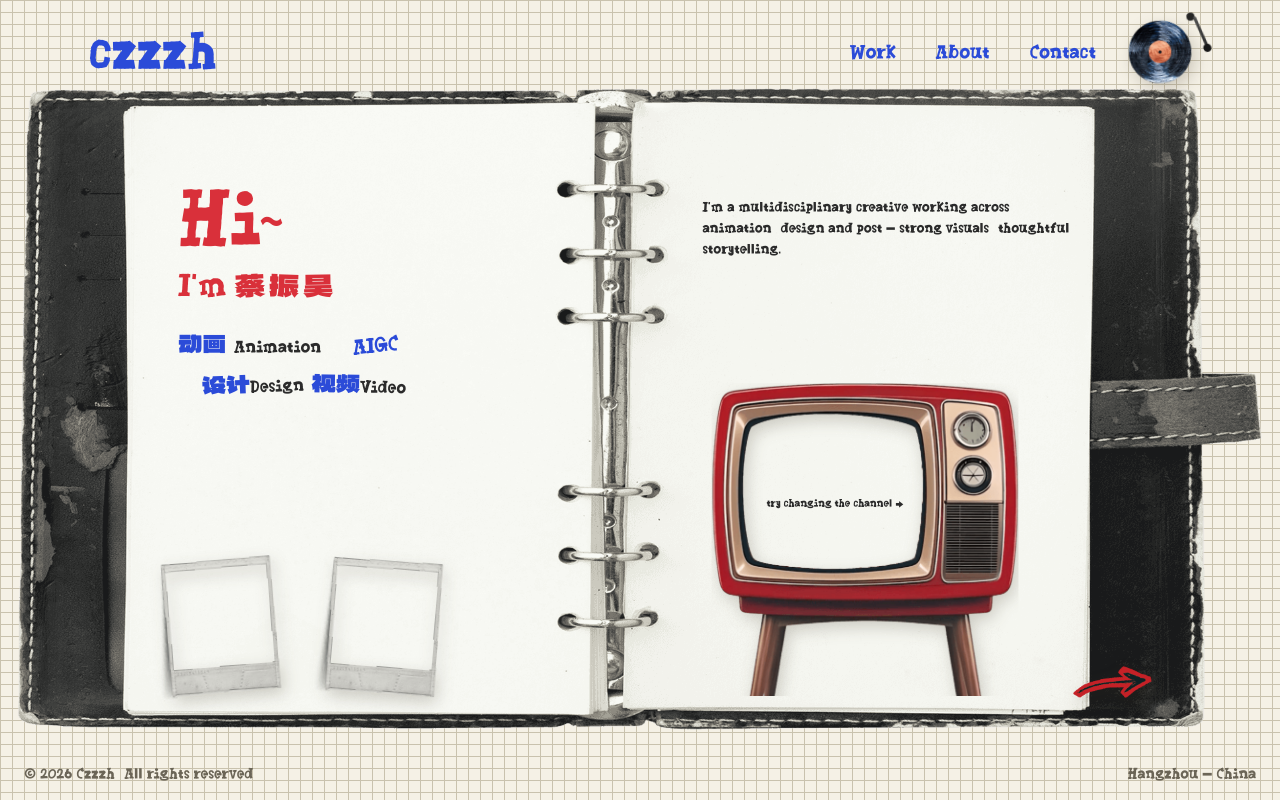
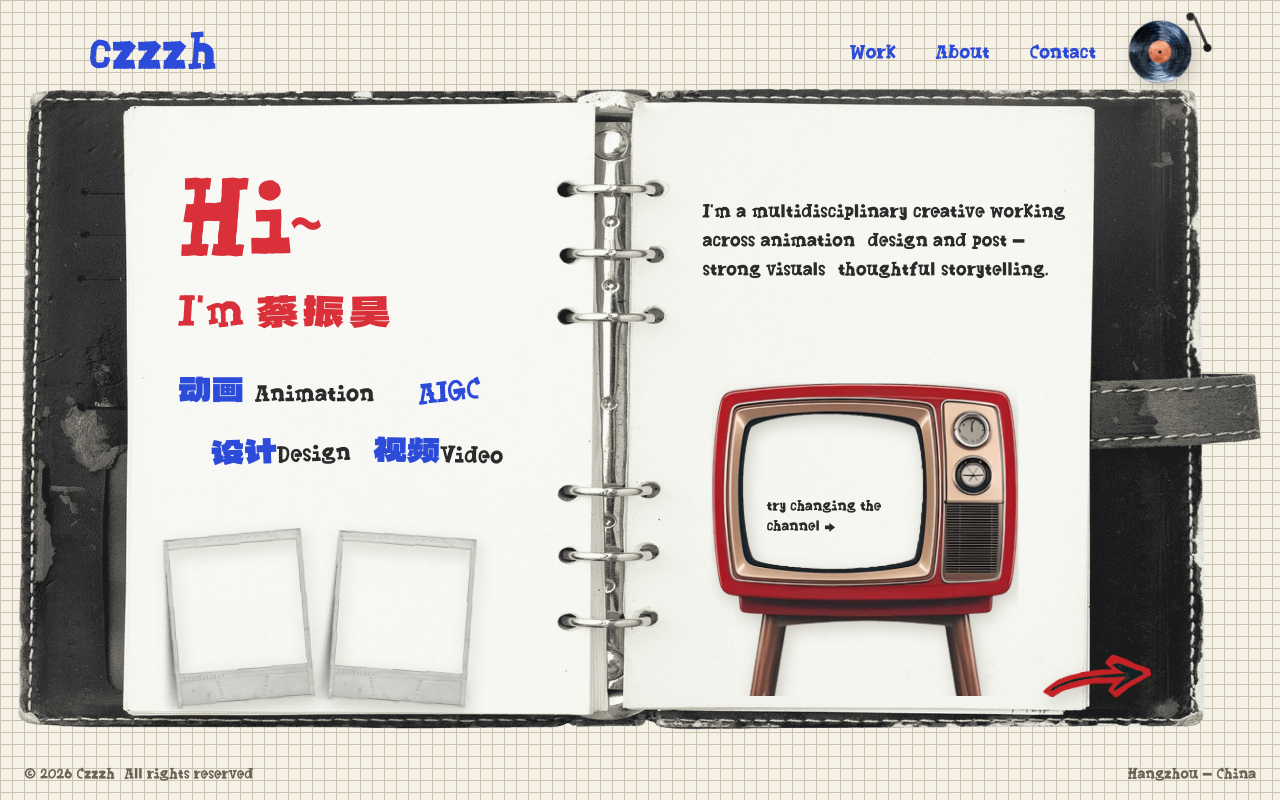
Before and after one commit to MonsterNB1/czzzh-work, a Next.js app: page / in a window 1280 px wide. Built offline with nearby package versions, Linux system fonts and the light colour scheme; a web font is replaced by a local one.

Commit message:
自适应：详情页便签挂回电视机身，首页尺寸按书本宽等比缩放，tabs 随书本缩放

```diff
--- a/src/app/globals.css
+++ b/src/app/globals.css
@@ -147,8 +147,8 @@ body {
 }
 .tab-card {
   position: relative;
-  width: 64px;
-  height: 104px;
+  width: calc(0.0704 * var(--wb, 909px));
+  height: calc(0.1144 * var(--wb, 909px));
   background: linear-gradient(180deg, #eeeade 0%, #ded9cb 100%);
   border-radius: 4px 4px 0 0;
   display: flex;
--- a/src/app/page.tsx
+++ b/src/app/page.tsx
@@ -1,12 +1,23 @@
 "use client";
 
 import Link from "next/link";
+
+// every size below is expressed as a fraction of the book width (--wb),
+// so the whole spread scales as one piece on any window.
+const px = (k: number) => `calc(${k} * var(--wb))`;
 
 export default function Home() {
   return (
     <div className="grid-bg relative min-h-screen w-full overflow-hidden flex items-start justify-center px-4 pt-24 pb-8">
       {/* the open two-page spread — bigger, lifted up */}
-      <div className="relative w-full max-w-7xl -mt-2">
+      <div
+        className="relative w-full max-w-7xl -mt-2"
+        style={
+          {
+            "--wb": "min(calc(100vw - 32px), 1280px)",
+          } as React.CSSProperties
+        }
+      >
         <img
           src="/assets/scrapbook/notebook-open.png"
           alt=""
@@ -16,11 +27,17 @@ export default function Home() {
 
         {/* ===== LEFT PAGE ===== */}
         {/* big "Hi, I'm" + smaller name, left aligned */}
-        <div className="absolute" style={{ left: "13%", top: "15%" }}>
-          <p className="hand text-5xl sm:text-7xl font-bold text-marker leading-none">
+        <div className="absolute" style={{ left: "13%", top: "13%" }}>
+          <p
+            className="hand font-bold text-marker leading-none"
+            style={{ fontSize: px(0.0792) }}
+          >
             Hi<span className="text-[0.3em] align-middle -mt-2 inline-block">～</span>
           </p>
-          <h1 className="hand text-2xl sm:text-3xl font-bold text-marker mt-3">
+          <h1
+            className="hand font-bold text-marker leading-[1.2]"
+            style={{ fontSize: px(0.033), marginTop: px(0.0132) }}
+          >
             I&apos;m{" "}
             <span className="tracking-[0.12em] inline-flex">
               <span className="inline-block -rotate-3">蔡</span>
@@ -30,19 +47,68 @@ export default function Home() {
           </h1>
 
           {/* four directions, hand-placed */}
-          <div className="mt-6">
-            <div className="flex items-baseline gap-2">
-              <span className="hand text-2xl font-bold text-ink-blue">动画</span>
-              <span className="note text-base text-[#2b2b2b]">Animation</span>
-              <span className="hand text-xl font-bold text-ink-blue ml-6 -rotate-6">AIGC</span>
+          <div style={{ marginTop: px(0.0235) }}>
+            <div className="flex items-baseline" style={{ columnGap: px(0.0088) }}>
+              <span
+                className="hand font-bold text-ink-blue leading-[1.5]"
+                style={{ fontSize: px(0.0264) }}
+              >
+                动画
+              </span>
+              <span
+                className="note text-[#2b2b2b] leading-[1.5]"
+                style={{ fontSize: px(0.0176) }}
+              >
+                Animation
+              </span>
+              <span
+                className="hand font-bold text-ink-blue leading-[1.4] -rotate-6"
+                style={{ fontSize: px(0.022), marginLeft: px(0.0264) }}
+              >
+                AIGC
+              </span>
             </div>
-            <div className="flex items-baseline gap-2 ml-6 mt-2 -rotate-2 inline-block">
-              <span className="hand text-2xl font-bold text-ink-blue">设计</span>
-              <span className="note text-base text-[#2b2b2b]">Design</span>
+            <div
+              className="flex items-baseline -rotate-2 inline-block"
+              style={{
+                columnGap: px(0.0088),
+                marginLeft: px(0.0264),
+                marginTop: px(0.0088),
+              }}
+            >
+              <span
+                className="hand font-bold text-ink-blue leading-[1.5]"
+                style={{ fontSize: px(0.0264) }}
+              >
+                设计
+              </span>
+              <span
+                className="note text-[#2b2b2b] leading-[1.5]"
+                style={{ fontSize: px(0.0176) }}
+              >
+                Design
+              </span>
             </div>
-            <div className="flex items-baseline gap-2 ml-2 mt-2 rotate-1 inline-block">
-              <span className="hand text-2xl font-bold text-ink-blue">视频</span>
-              <span className="note text-base text-[#2b2b2b]">Video</span>
+            <div
+              className="flex items-baseline rotate-1 inline-block"
+              style={{
+                columnGap: px(0.0088),
+                marginLeft: px(0.019),
+                marginTop: px(0.0088),
+              }}
+            >
+              <span
+                className="hand font-bold text-ink-blue leading-[1.5]"
+                style={{ fontSize: px(0.0264) }}
+              >
+                视频
+              </span>
+              <span
+                className="note text-[#2b2b2b] leading-[1.5]"
+                style={{ fontSize: px(0.0176) }}
+              >
+                Video
+              </span>
             </div>
           </div>
         </div>
@@ -50,22 +116,24 @@ export default function Home() {
         {/* two decorative polaroids on the left page — kept low so they don't cover text */}
         <div
           className="absolute hidden md:block"
-          style={{ left: "11%", bottom: "4%", transform: "rotate(-4deg)" }}
+          style={{ left: "11%", bottom: "2%", transform: "rotate(-4deg)" }}
         >
           <img
             src="/assets/scrapbook/polaroid.png"
             alt=""
-            className="photo-shadow w-32 h-auto"
+            className="photo-shadow h-auto block"
+            style={{ width: px(0.13) }}
           />
         </div>
         <div
           className="absolute hidden md:block"
-          style={{ left: "24%", bottom: "4%", transform: "rotate(5deg)" }}
+          style={{ left: "24%", bottom: "2%", transform: "rotate(5deg)" }}
         >
           <img
             src="/assets/scrapbook/polaroid.png"
             alt=""
-            className="photo-shadow w-32 h-auto"
+            className="photo-shadow h-auto block"
+            style={{ width: px(0.13) }}
           />
         </div>
 
@@ -74,7 +142,10 @@ export default function Home() {
           className="absolute hidden sm:block"
           style={{ left: "55%", top: "17%", width: "30%" }}
         >
-          <p className="note text-[13px] leading-relaxed text-[#2b2b2b] text-left">
+          <p
+            className="note leading-relaxed text-[#2b2b2b] text-left"
+            style={{ fontSize: px(0.0143) }}
+          >
             I&apos;m a multidisciplinary creative working across animation, design
             and post — strong visuals, thoughtful storytelling.
           </p>
@@ -100,8 +171,13 @@ export default function Home() {
             </div>
             <Link
               href="/works"
-              className="note absolute text-[10px] text-[#2b2b2b] hover:text-marker"
-              style={{ left: "18%", top: "36%", width: "50%" }}
+              className="note absolute text-[#2b2b2b] hover:text-marker"
+              style={{
+                left: "18%",
+                top: "36%",
+                width: "50%",
+                fontSize: px(0.011),
+              }}
             >
               try changing the channel →
             </Link>
@@ -117,7 +193,8 @@ export default function Home() {
           <img
             src="/assets/scrapbook/arrow-red.png"
             alt="see work"
-            className="h-8 w-auto photo-shadow group-hover:translate-x-1 transition-transform"
+            className="w-auto block photo-shadow group-hover:translate-x-1 transition-transform"
+            style={{ height: px(0.0352) }}
           />
         </Link>
       </div>
--- a/src/components/WorkRoom.tsx
+++ b/src/components/WorkRoom.tsx
@@ -51,7 +51,7 @@ export default function WorkRoom({ work }: { work: Work }) {
       </Link>
 
       {/* ===== the TV fills the room ===== */}
-      <div className="absolute inset-0 flex items-center justify-center pt-[86px] pb-1">
+      <div className="absolute inset-0 flex items-center justify-center pt-[86px] pb-2">
         <div
           className="tv-frame relative"
           style={{ width: "min(calc(100vw - 8px), calc((100vh - 96px) * 1.393))" }}
@@ -123,14 +123,13 @@ export default function WorkRoom({ work }: { work: Work }) {
             <div className="tv-scanline pointer-events-none absolute inset-0" />
             <div className="pointer-events-none absolute inset-0 shadow-[inset_0_0_28px_rgba(0,0,0,0.75)]" />
           </div>
-        </div>
 
-        {/* ===== notes taped under the control knobs ===== */}
+          {/* ===== notes taped under the control knobs (inside the TV) ===== */}
           <div
             className="absolute hidden md:flex flex-col items-end"
-          style={{ right: "0.6%", top: "54%", width: "24%" }}
+            style={{ right: "0.8%", top: "54%", width: "22.5%" }}
           >
-          <div className="note-tape relative w-full bg-[#fbf9f1] px-3 py-3 shadow-[0_10px_22px_-10px_rgba(60,45,25,0.55)] rotate-[-1.5deg]">
+            <div className="w-full bg-[#fbf9f1] px-3 py-3 shadow-[0_8px_16px_-9px_rgba(60,45,25,0.5)] rotate-[-1.5deg]">
               <span className="tape -top-2.5 left-1/2 -translate-x-1/2 -rotate-3" />
               <p className="hand text-[clamp(9px,0.85vw,12px)] text-marker">{work.en}</p>
               <p className="hand text-[clamp(14px,1.4vw,21px)] text-ink-blue mt-1">{work.title}</p>
@@ -147,7 +146,7 @@ export default function WorkRoom({ work }: { work: Work }) {
             </div>
 
             {work.episodesBase && work.episodes ? (
-            <div className="note-tape relative mt-3 mr-[9%] bg-[#fbf9f1] px-2.5 py-2 shadow-[0_10px_22px_-10px_rgba(60,45,25,0.55)] rotate-[1.5deg]">
+              <div className="relative z-10 mt-[26%] mr-[19%] bg-[#fbf9f1] px-2.5 py-2 shadow-[0_10px_22px_-10px_rgba(60,45,25,0.55)] rotate-[1.5deg]">
                 <span className="tape -top-2 right-2 rotate-2" />
                 <p className="hand text-[clamp(9px,0.8vw,12px)] text-marker">集数 Episodes</p>
                 <div className="mt-1.5 grid grid-cols-6 gap-0.5">
@@ -168,5 +167,6 @@ export default function WorkRoom({ work }: { work: Work }) {
           </div>
         </div>
       </div>
+    </div>
   );
 }
```
Lines whose indentation alone changed are shown as unchanged.
